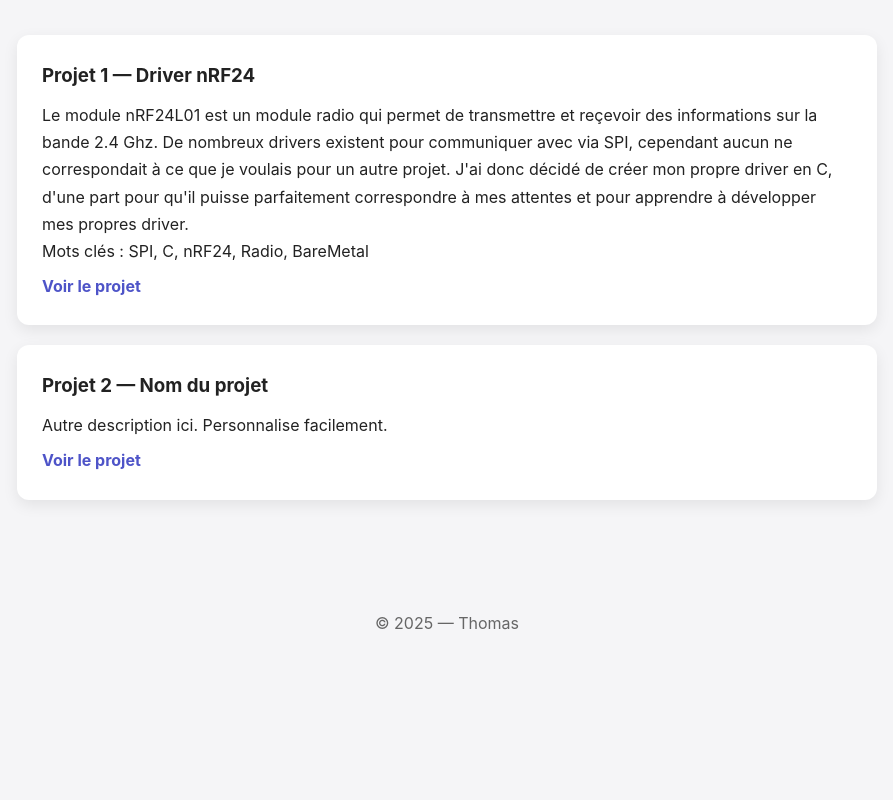
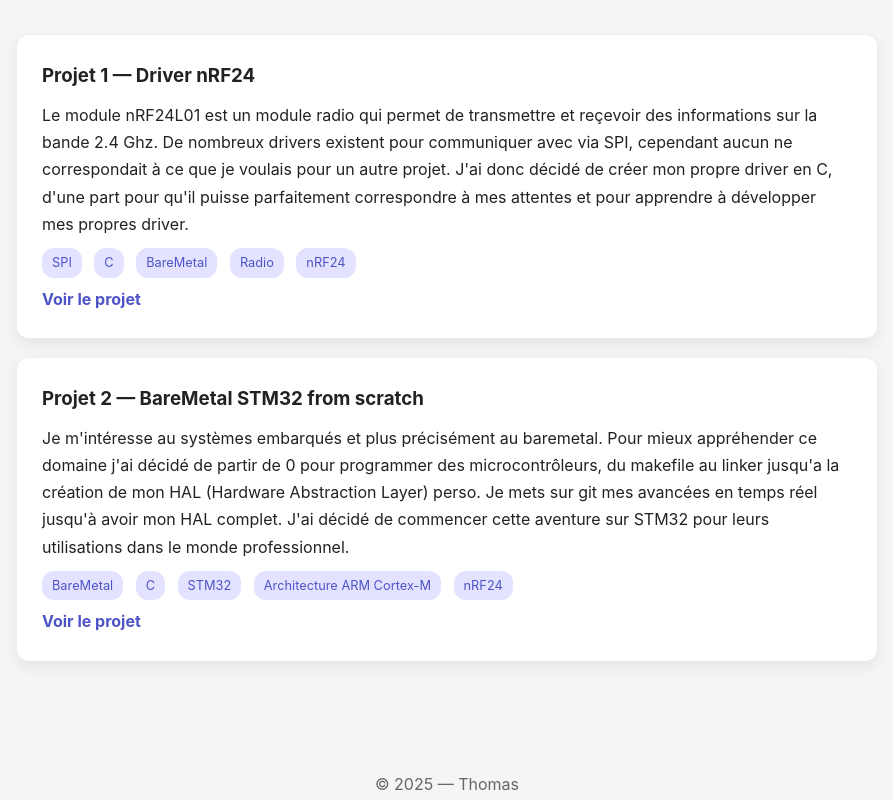
Before and after one commit to TotoLeb9/Portfolio, a plain HTML site: page index.html in a window 1280 px wide. Shown: the part 646-1446 px from the top of the page, without its empty margins (193-1086 px from the left). Before the commit the page ends 1313 px from the top, so only its background shows below. Drawn offline with Linux system fonts and the light colour scheme.

Commit message:
second pro

```diff
--- a/index.html
+++ b/index.html
@@ -32,13 +32,29 @@
                 J'ai donc décidé de créer mon propre driver en C, d'une part pour qu'il puisse parfaitement correspondre à mes attentes et pour apprendre
                 à développer mes propres driver.
             </p>
-            <p class="tags">Mots clés : SPI, C, nRF24, Radio, BareMetal</p>
-            <a href="#" target="_blank" class="link">Voir le projet</a>
+            <div class="tags">
+                <span>SPI</span>
+                <span>C</span>
+                <span>BareMetal</span>
+                <span>Radio</span>
+                <span>nRF24</span>
+            </div>
+            <a href="https://github.com/TotoLeb9/nrf24_driver" target="_blank" class="link">Voir le projet</a>
         </div>
 
         <div class="project">
-            <h3>Projet 2 — Nom du projet</h3>
-            <p>Autre description ici. Personnalise facilement.</p>
+            <h3>Projet 2 — BareMetal STM32 from scratch</h3>
+            <p>Je m'intéresse au systèmes embarqués et plus précisément au baremetal. Pour mieux appréhender ce domaine j'ai décidé
+                de partir de 0 pour programmer des microcontrôleurs, du makefile au linker jusqu'a la création de mon HAL (Hardware Abstraction Layer) perso.
+                Je mets sur git mes avancées en temps réel jusqu'à avoir mon HAL complet. J'ai décidé de commencer cette aventure sur STM32 pour leurs utilisations dans le monde professionnel.
+            </p>
+            <div class="tags">
+                <span>BareMetal</span>
+                <span>C</span>
+                <span>STM32</span>
+                <span>Architecture ARM Cortex-M</span>
+                <span>nRF24</span>
+            </div>
             <a href="#" target="_blank" class="link">Voir le projet</a>
         </div>
 
--- a/style.css
+++ b/style.css
@@ -92,9 +92,22 @@ body {
     text-decoration: underline;
 }
 
-/* ----- FOOTER ----- */
 footer {
     text-align: center;
     padding: 30px;
     color: #666;
 }
+
+.tags {
+    margin-top: 10px;
+}
+
+.tags span {
+    background: #e4e3ff;
+    color: #4e54c8;
+    padding: 4px 10px;
+    border-radius: 12px;
+    font-size: 0.8rem;
+    margin-right: 8px;
+    display: inline-block;
+}
```
